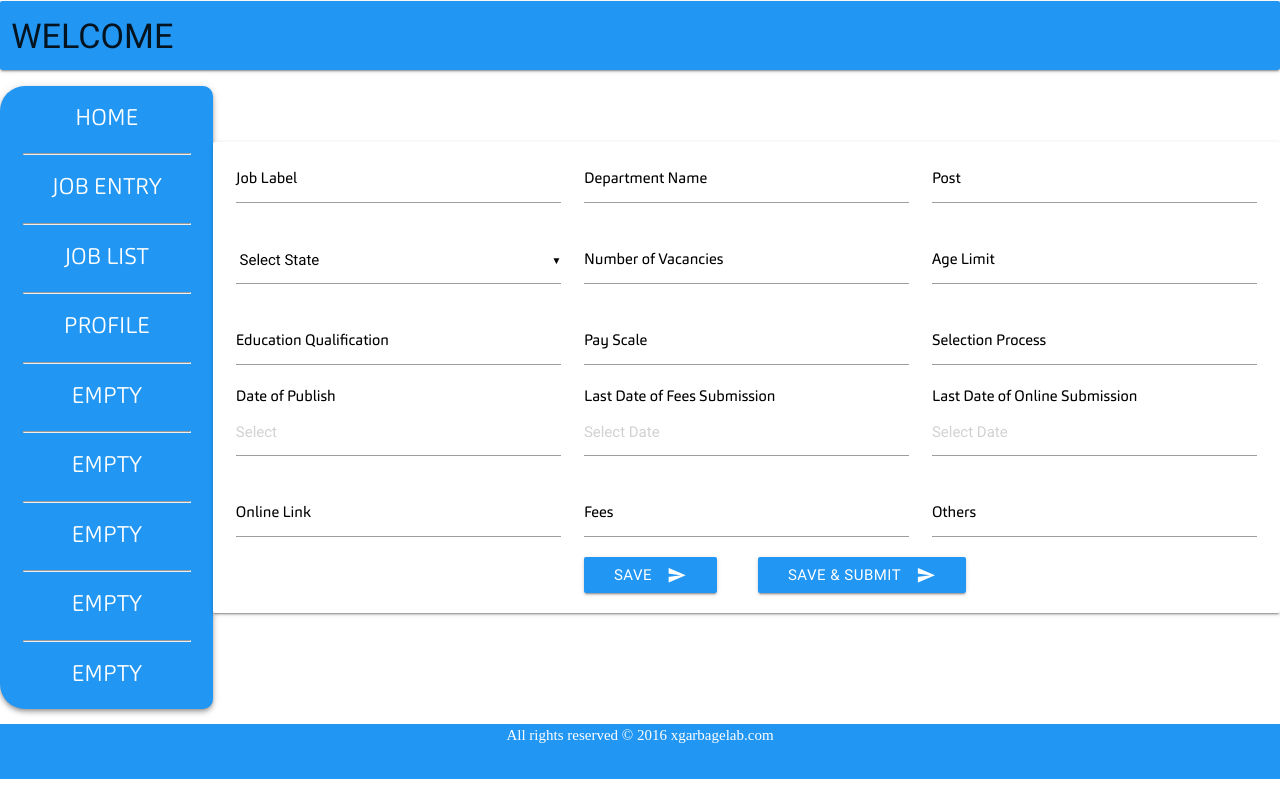
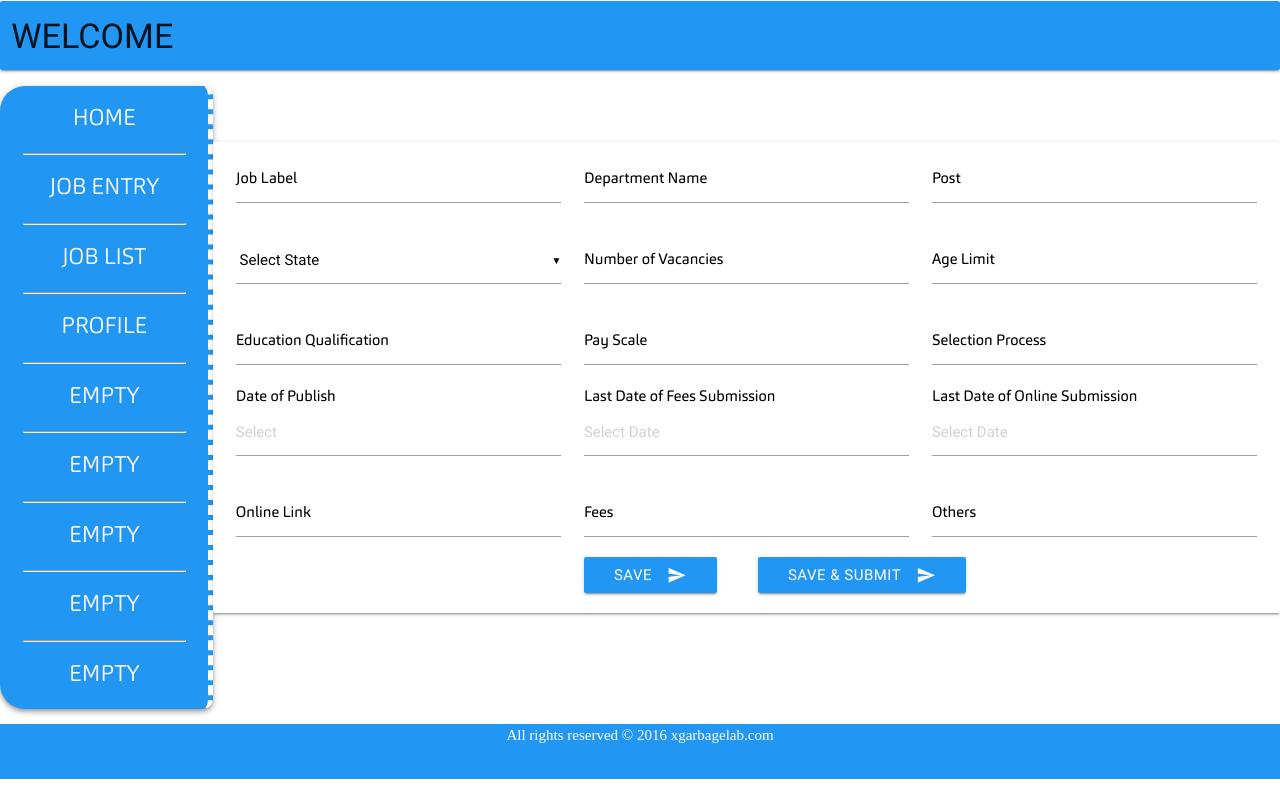
Before and after one commit to xgarbagelab/naukri-samachar, a PHP site: page /dashboard.php in a window 1280 px wide. Run offline with PHP 8.4, Linux system fonts and the light colour scheme; some libraries are stand-ins or nearby versions.

Commit message:
Update dashboard.php

```diff
--- a/dashboard.php
+++ b/dashboard.php
@@ -23,7 +23,7 @@
                     <!--<div class="row" style="padding: -5% 0 0 0; margin: 0% 0 0 -1%"  >-->
                         <div class="col l12 m12 s12" style="padding: 0 0 0 0; margin: -0.5% 0 0 0%;">
                             <!-- 0. MENU -->
-                            <div class="col l2 m2 s12 card    blue z-depth-2" style="border-radius:25px 10px 10px 25px; ">
+                            <div class="col l2 m2 s12 card    blue z-depth-2" style="border-radius:25px 10px 10px 25px;border-right: 5px dashed white; ">
                                 <div class="col l12 m12 s12 center" id="side-navbar">
                                     <p><a href="#">HOME</a></p><hr>
                                     <p><a href="#">JOB ENTRY</a></p><hr>
```
